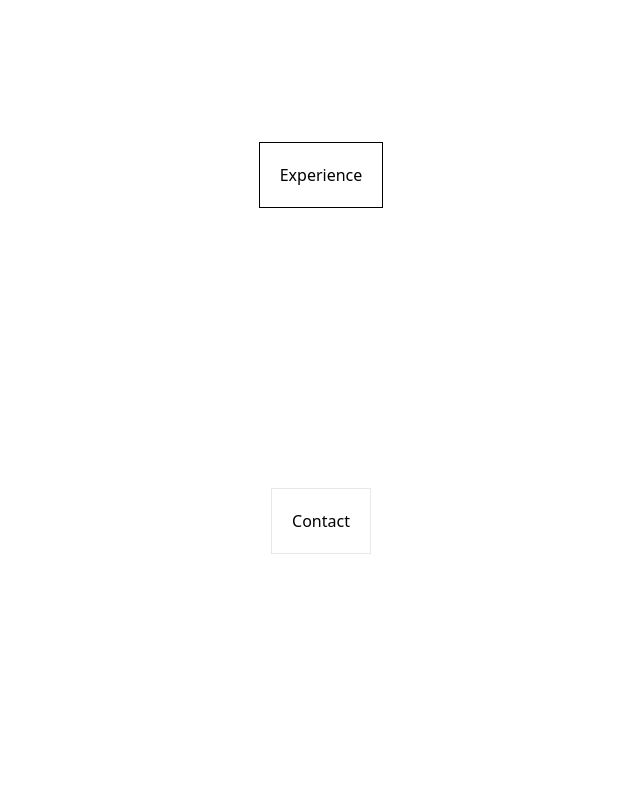
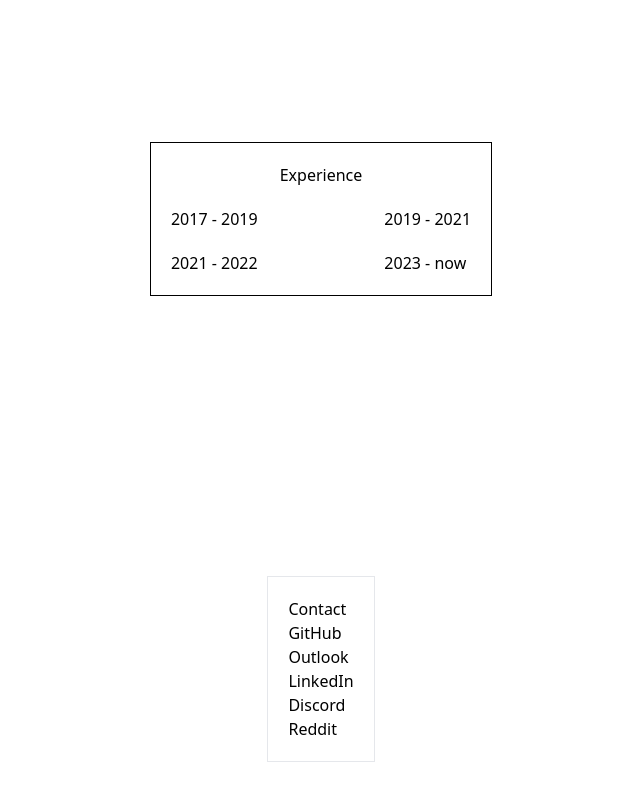
Before and after one commit to BigBabyofTel/portfolio, a React (Vite) app: page / in a window 1280 px wide. Shown: the part 1254-2054 px from the top of the page, without its empty margins (319-959 px from the left). Before the commit the page ends 1848 px from the top, so only its background shows below. Built offline with nearby package versions, Linux system fonts and the light colour scheme.

Commit message:
grid added for experience section

```diff
--- a/src/App.tsx
+++ b/src/App.tsx
@@ -39,10 +39,21 @@ const App: React.FC = () => {
         <CarouselPrevious />
        <CarouselNext />
       </Carousel>
-
     </section>
-    <section className='border border-black p-5 mt-60 mb-10 '><h2>Experience</h2></section>
-    <section className='border p-5 mt-60 mb-10'><h2>Contact</h2></section>
+    <section className='border border-black p-5 mt-60 mb-10 grid gap-5 grid-cols-3 grid-rows-3 place-content-around'>
+      <h2 className='col-span-3 col-start-2 col-end-3 text-center'>Experience</h2>
+    <article className='col-span-1 col-start-1 col-end-2 row-span-1'><h3>2017 - 2019</h3></article>
+    <article className='col-pan-1 col-start-3 col-end-4 row-span-1'><h3>2019 - 2021</h3></article>
+    <article className='col-span-1 row-span-1 '><h3>2021 - 2022</h3></article>
+    <article className='col-span-1 row-span-1 col-start-3 col-end-4'><h3>2023 - now</h3></article>
+    </section>
+    <section className='border p-5 mt-60 mb-10'>
+      <h2>Contact</h2><ul>
+      <li>GitHub</li>
+      <li>Outlook</li>
+      <li>LinkedIn</li>
+      <li>Discord</li>
+      <li>Reddit</li></ul></section>
     </main>
     </>
   )
```
